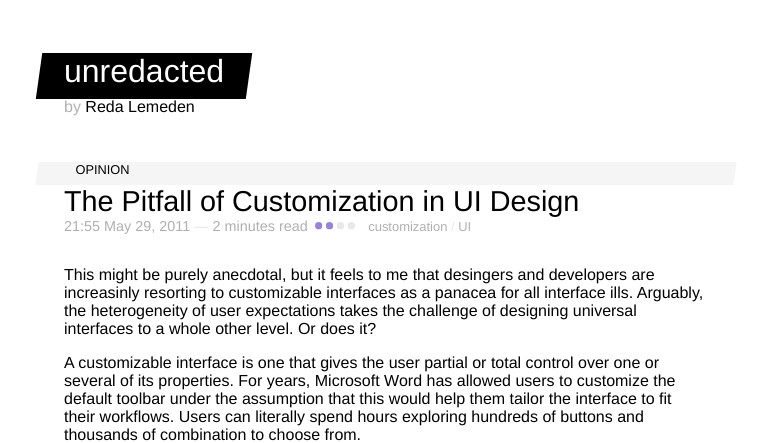
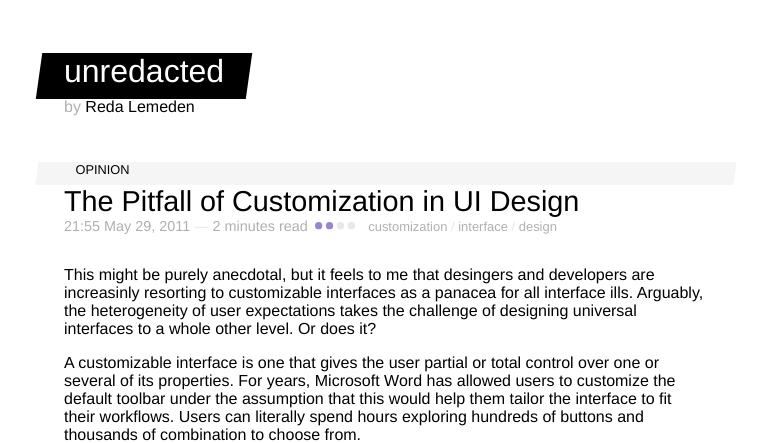
Before and after one commit to kaishin/unredacted, a Jekyll site: the page built from _posts/2011-05-29-customization-ui-design.md, in a window 1280 px wide. Shown: the top 443 px of the page, without its empty margins (256-1025 px from the left). Built offline with Jekyll 4.4.1, drawn with Linux system fonts in a browser that asks for light colours.

Commit message:
Lowercase tags

```diff
--- a/_posts/2011-05-29-customization-ui-design.md
+++ b/_posts/2011-05-29-customization-ui-design.md
@@ -4,7 +4,8 @@ title: "The Pitfall of Customization in UI Design"
 category: Opinion
 tags:
   - customization
-  - UI
+  - interface
+  - design
 ---
 
 This might be purely anecdotal, but it feels to me that desingers and developers are increasinly resorting to customizable interfaces as a panacea for all interface ills. Arguably, the heterogeneity of user expectations takes the challenge of designing universal interfaces to a whole other level. Or does it?
```
Also changed, not shown: _posts/2011-04-19-twitter-client-showdown.md (+1 -1 lines).
